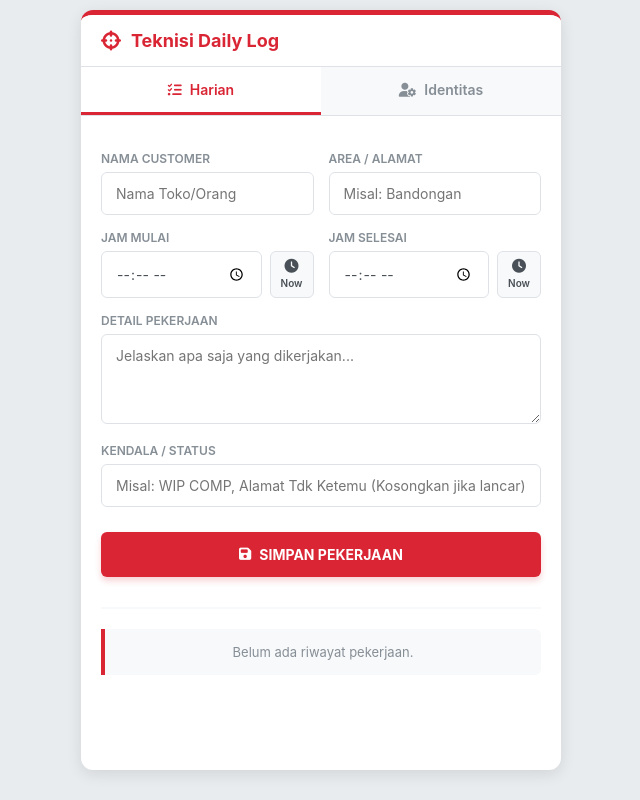
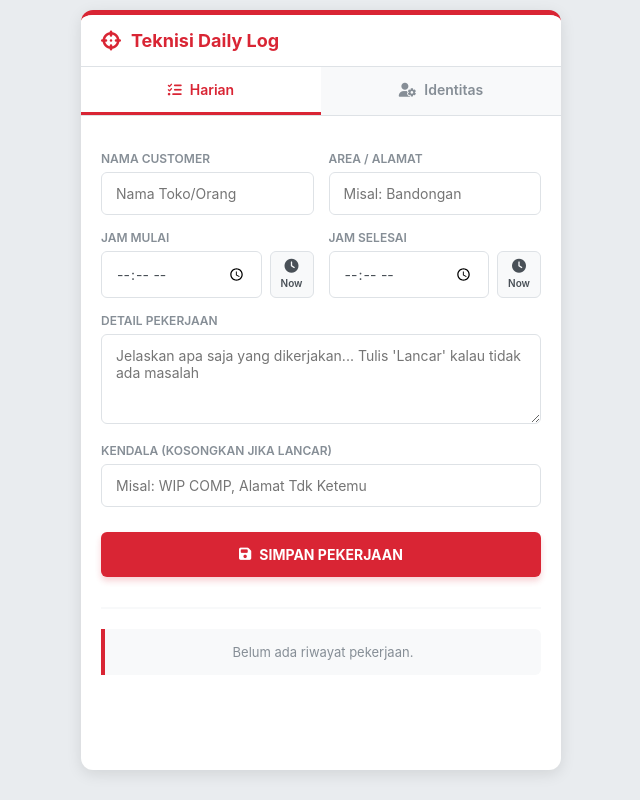
Before and after one commit to polywms/DailyLog, a plain HTML site: page index.html in a window 1280 px wide. Shown: the whole page, without its empty margins (319-959 px from the left). Drawn offline with Linux system fonts and the light colour scheme.

```diff
--- a/index.html
+++ b/index.html
@@ -208,10 +208,10 @@
         </div>
 
         <label>Detail Pekerjaan</label>
-        <textarea id="detail" placeholder="Jelaskan apa saja yang dikerjakan..."></textarea>
+        <textarea id="detail" placeholder="Jelaskan apa saja yang dikerjakan... Tulis 'Lancar' kalau tidak ada masalah"></textarea>
 
-        <label>Kendala / Status</label>
-        <input type="text" id="kendala" placeholder="Misal: WIP COMP, Alamat Tdk Ketemu (Kosongkan jika lancar)">
+        <label>Kendala (Kosongkan jika lancar)</label>
+        <input type="text" id="kendala" placeholder="Misal: WIP COMP, Alamat Tdk Ketemu">
 
         <button class="btn-primary" onclick="simpanLog()" id="btnSimpan"><i class="fa-solid fa-floppy-disk"></i> SIMPAN PEKERJAAN</button>
 
```
